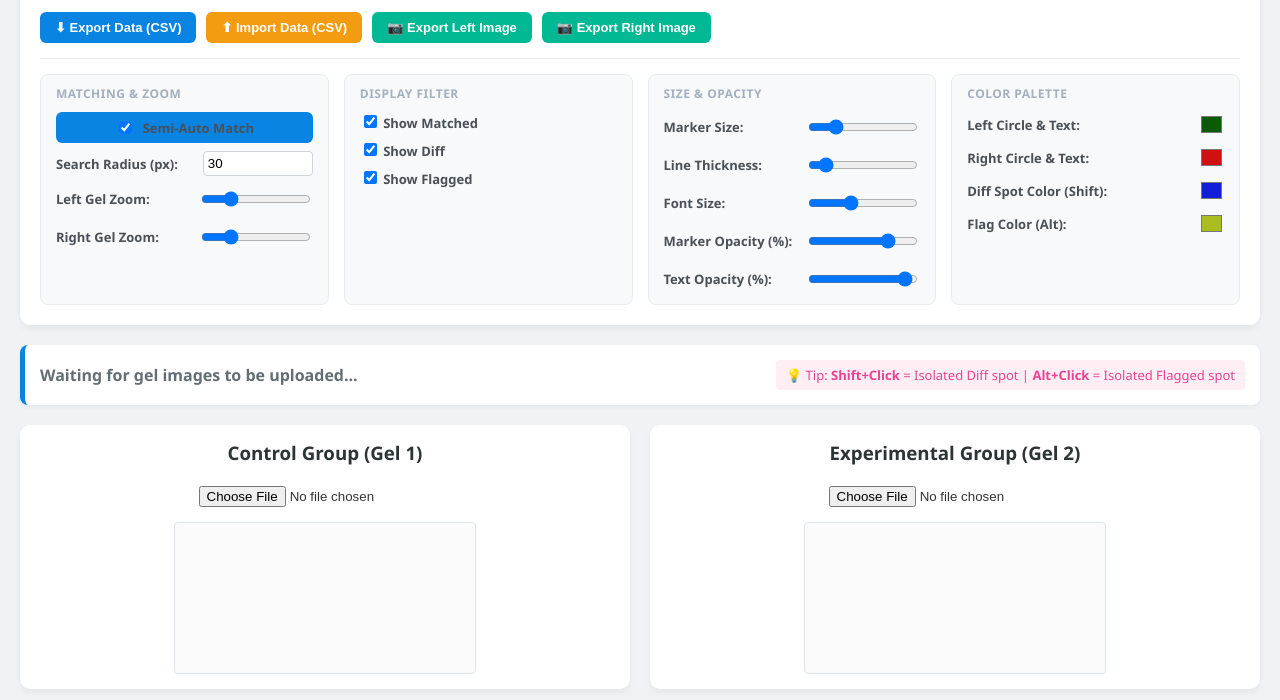
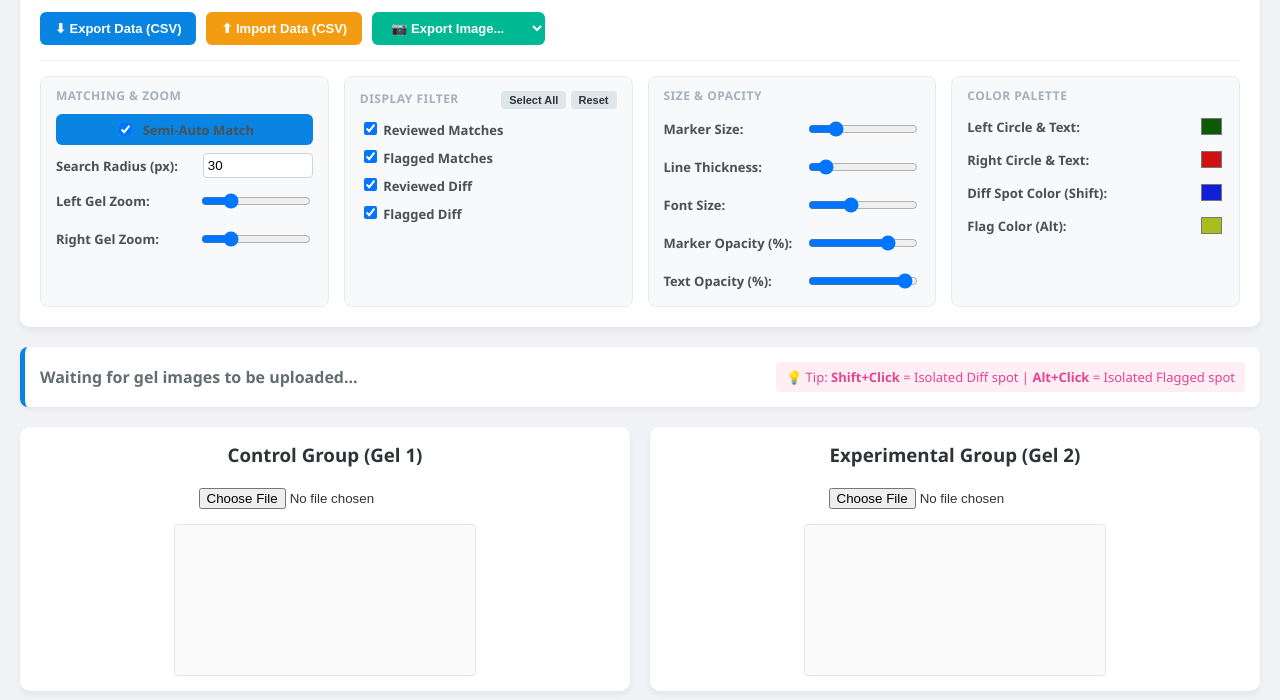
Before and after one commit to RadChoc/2DE-gel-analysis-tool, a plain HTML site: page index.html in a window 1280 px wide. Shown: the part 100-800 px from the top of the page. Drawn offline with Linux system fonts and the light colour scheme.

Commit message:
Update index.html

```diff
--- a/index.html
+++ b/index.html
@@ -18,9 +18,17 @@
         .btn-export.img-btn { background-color: #00b894; }
         .btn-export.img-btn:hover { background-color: #55efc4; }
 
+        /* 特别针对原生 select 下拉菜单的一点样式优化 */
+        select.btn-export { outline: none; appearance: auto; cursor: pointer; }
+
         .controls-panel { display: grid; grid-template-columns: repeat(auto-fit, minmax(280px, 1fr)); gap: 15px; border-top: 1px solid #eee; padding-top: 15px; }
         .control-group { background: #f8f9fa; padding: 10px 15px; border-radius: 8px; border: 1px solid #e9ecef; }
         .control-group-title { font-size: 12px; text-transform: uppercase; color: #a4b0be; font-weight: bold; margin-bottom: 10px; display: block; letter-spacing: 0.5px; }
+
+        .filter-header { display: flex; justify-content: space-between; align-items: center; margin-bottom: 10px; }
+        .filter-header .control-group-title { margin-bottom: 0; }
+        .btn-filter-action { background: #dfe6e9; border: none; padding: 3px 8px; border-radius: 4px; font-size: 11px; font-weight: bold; color: #2d3436; cursor: pointer; transition: 0.2s; }
+        .btn-filter-action:hover { background: #b2bec3; }
 
         .control-row { display: flex; align-items: center; justify-content: space-between; gap: 10px; margin-bottom: 8px; }
         .control-row:last-child { margin-bottom: 0; }
@@ -71,8 +79,12 @@
             <button class="btn-export" onclick="exportCSV()">⬇ Export Data (CSV)</button>
             <input type="file" id="importCsv" accept=".csv" style="display:none" onchange="importCSV(event)">
             <button class="btn-export import-btn" onclick="document.getElementById('importCsv').click()">⬆ Import Data (CSV)</button>
-            <button class="btn-export img-btn" onclick="exportImage('canvasLeft', 'Gel1_Annotated.png')">📷 Export Left Image</button>
-            <button class="btn-export img-btn" onclick="exportImage('canvasRight', 'Gel2_Annotated.png')">📷 Export Right Image</button>
+
+            <select class="btn-export img-btn" onchange="handleExportDropdown(this)">
+                <option value="" disabled selected>📷 Export Image...</option>
+                <option value="left">Export Gel 1 (Left)</option>
+                <option value="right">Export Gel 2 (Right)</option>
+            </select>
         </div>
     </div>
 
@@ -99,10 +111,17 @@
         </div>
 
         <div class="control-group">
-            <span class="control-group-title">Display Filter</span>
-            <div class="control-row"><label><input type="checkbox" id="showMatched" checked onchange="redrawAll()"> Show Matched</label></div>
-            <div class="control-row"><label><input type="checkbox" id="showDiff" checked onchange="redrawAll()"> Show Diff</label></div>
-            <div class="control-row"><label><input type="checkbox" id="showFlag" checked onchange="redrawAll()"> Show Flagged</label></div>
+            <div class="filter-header">
+                <span class="control-group-title">Display Filter</span>
+                <div>
+                    <button class="btn-filter-action" onclick="toggleFilters(true)">Select All</button>
+                    <button class="btn-filter-action" onclick="toggleFilters(false)">Reset</button>
+                </div>
+            </div>
+            <div class="control-row"><label><input type="checkbox" id="showMatched" checked onchange="redrawAll()"> Reviewed Matches</label></div>
+            <div class="control-row"><label><input type="checkbox" id="showFlaggedMatched" checked onchange="redrawAll()"> Flagged Matches</label></div>
+            <div class="control-row"><label><input type="checkbox" id="showDiff" checked onchange="redrawAll()"> Reviewed Diff</label></div>
+            <div class="control-row"><label><input type="checkbox" id="showFlaggedDiff" checked onchange="redrawAll()"> Flagged Diff</label></div>
         </div>
 
         <div class="control-group">
@@ -200,6 +219,14 @@
     let imgLeftObj = null;
     let imgRightObj = null;
     const baseDisplayWidth = 600;
+
+    function toggleFilters(state) {
+        document.getElementById('showMatched').checked = state;
+        document.getElementById('showFlaggedMatched').checked = state;
+        document.getElementById('showDiff').checked = state;
+        document.getElementById('showFlaggedDiff').checked = state;
+        redrawAll();
+    }
 
     function loadImage(event, canvasId) {
         const file = event.target.files[0];
@@ -459,7 +486,7 @@
             right: rightPos,
             isDiff: isDiff,
             isFlagged: isFlagged,
-            remark: "" // 新增：初始化备注为空
+            remark: "" // 初始化备注为空
         });
 
         lastAddedId = idToSave;
@@ -491,7 +518,6 @@
         }
     }
 
-    // 更新备注内容的函数
     function updateRemark(idToUpdate, newRemark) {
         const spot = spotsData.find(s => s.id == idToUpdate);
         if(spot) {
@@ -514,7 +540,6 @@
             const leftCoord = spot.left ? `(${spot.left.x}, ${spot.left.y})` : '-';
             const rightCoord = spot.right ? `(${spot.right.x}, ${spot.right.y})` : '-';
 
-            // 修改了渲染列，增加 remark-input 输入框
             tr.innerHTML = `
                 <td>${idHtml}</td>
                 <td>${leftCoord}</td>
@@ -544,14 +569,17 @@
         }
 
         const showMatched = document.getElementById('showMatched').checked;
+        const showFlaggedMatched = document.getElementById('showFlaggedMatched').checked;
         const showDiff = document.getElementById('showDiff').checked;
-        const showFlag = document.getElementById('showFlag').checked;
+        const showFlaggedDiff = document.getElementById('showFlaggedDiff').checked;
 
         spotsData.forEach(spot => {
             let visible = false;
-            if (showFlag && spot.isFlagged) visible = true;
-            else if (showDiff && spot.isDiff) visible = true;
-            else if (showMatched && !spot.isDiff && !spot.isFlagged) visible = true;
+
+            if (!spot.isDiff && !spot.isFlagged && showMatched) visible = true;
+            else if (!spot.isDiff && spot.isFlagged && showFlaggedMatched) visible = true;
+            else if (spot.isDiff && !spot.isFlagged && showDiff) visible = true;
+            else if (spot.isDiff && spot.isFlagged && showFlaggedDiff) visible = true;
 
             if (visible) {
                 if (imgLeftObj && spot.left) drawMarker(ctxLeft, canvasLeft, spot.left.x, spot.left.y, spot.id, spot.isDiff, spot.isFlagged, 'left');
@@ -567,14 +595,12 @@
 
     function exportCSV() {
         if (spotsData.length === 0) return alert("No data available to export.");
-        // 增加 Remark 导出列
         let csvContent = "data:text/csv;charset=utf-8,ID,Is_Differential,Is_Flagged,Left_X,Left_Y,Right_X,Right_Y,Remark\n";
         spotsData.forEach(row => {
             const lx = row.left ? row.left.x : 'null';
             const ly = row.left ? row.left.y : 'null';
             const rx = row.right ? row.right.x : 'null';
             const ry = row.right ? row.right.y : 'null';
-            // 确保备注中的英文逗号被替换掉，以免打乱CSV结构
             const safeRemark = (row.remark || '').replace(/,/g, ' ');
             csvContent += `${row.id},${row.isDiff ? 'YES' : 'NO'},${row.isFlagged ? 'YES' : 'NO'},${lx},${ly},${rx},${ry},${safeRemark}\n`;
         });
@@ -617,7 +643,6 @@
                     const leftObj = cols[lxIdx].trim() === 'null' ? null : { x: parseInt(cols[lxIdx]), y: parseInt(cols[lyIdx]) };
                     const rightObj = cols[rxIdx].trim() === 'null' ? null : { x: parseInt(cols[rxIdx]), y: parseInt(cols[ryIdx]) };
 
-                    // 读取导入时的备注信息，兼容旧版本无备注列的数据
                     const remarkStr = cols[ryIdx + 1] ? cols[ryIdx + 1].trim() : "";
 
                     newSpots.push({
@@ -656,6 +681,18 @@
         link.click();
         document.body.removeChild(link);
     }
+
+    // 新增：处理下拉菜单选择并导出的逻辑
+    function handleExportDropdown(selectElement) {
+        const choice = selectElement.value;
+        if (choice === 'left') {
+            exportImage('canvasLeft', 'Gel1_Annotated.png');
+        } else if (choice === 'right') {
+            exportImage('canvasRight', 'Gel2_Annotated.png');
+        }
+        // 导出完成后将下拉菜单重置回默认提示项
+        selectElement.selectedIndex = 0;
+    }
 </script>
 
 </body>
```
